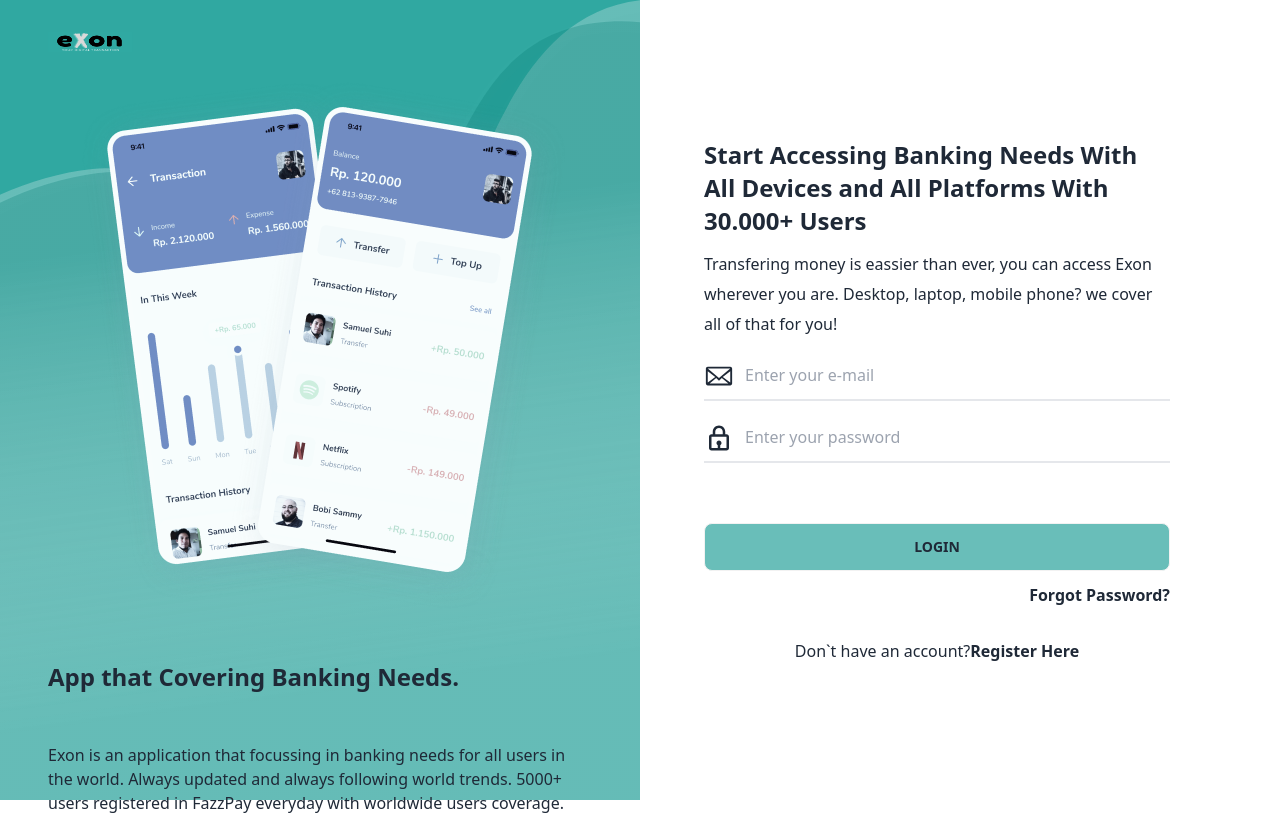
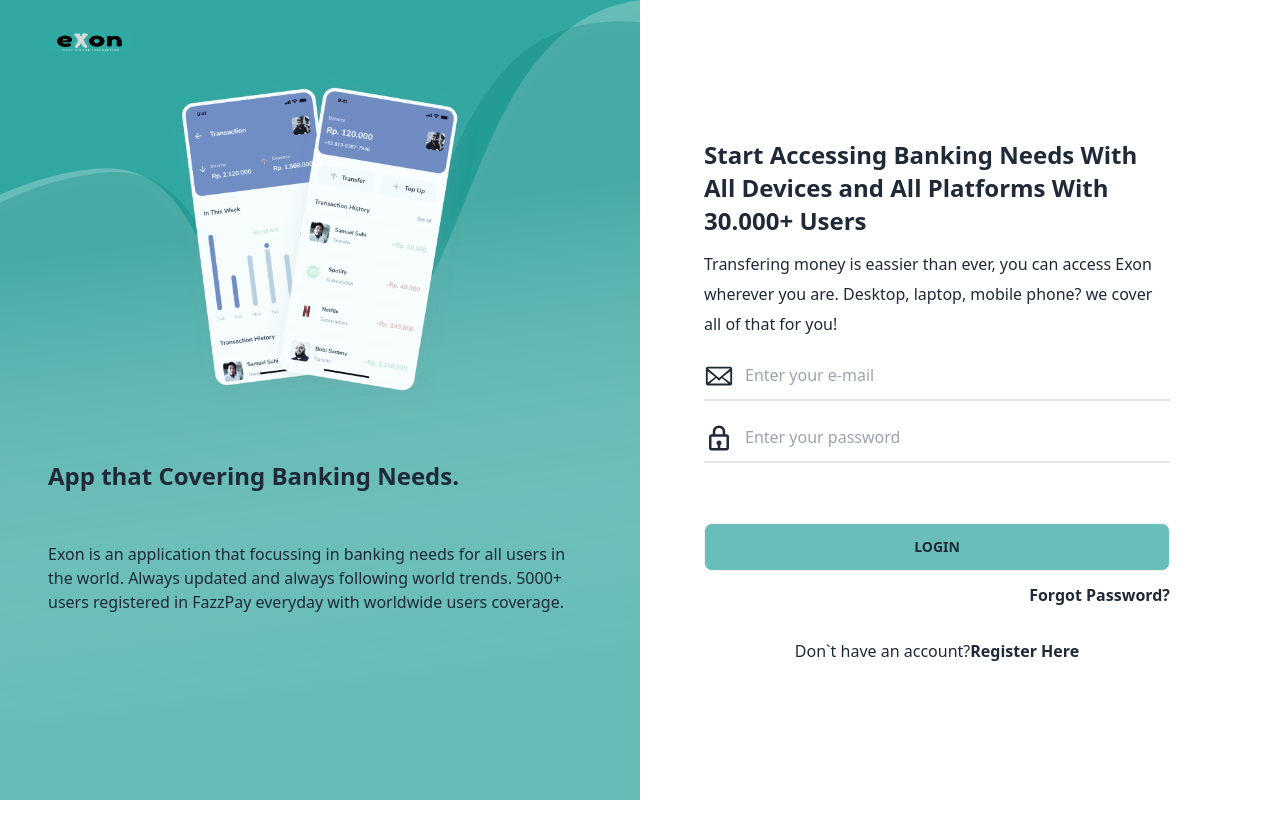
Before and after one commit to hendris27/fw15-exon, a Next.js app: page /auth/login in a window 1280 px wide. Built offline with nearby package versions, Linux system fonts and the light colour scheme.

Commit message:
fix login

```diff
--- a/src/pages/auth/login.js
+++ b/src/pages/auth/login.js
@@ -2,6 +2,7 @@ import React from 'react'
 import Link from 'next/link'
 import { GoMail } from 'react-icons/go'
 import { BiLock } from 'react-icons/bi'
+
 import Image from 'next/image'
 import logo from '../../assets/img/logo.png'
 import bg_login_side from '../../assets/img/bg_login_side.png'
@@ -11,11 +12,13 @@ function login() {
 		<div className="flex h-screen">
 			<div className="bg-login w-[50%] bg-cover bg-no-repeat md:block hidden flex flex-col justify-center items-center px-12 py-8">
 				<div className="">
-					<Image src={logo} className="w-[85px] h-[20px]" alt="picture_logo" />
+					<Link href="/">
+						<Image src={logo} className="w-[85px] h-[20px]" alt="picture_logo" />
+					</Link>
 				</div>
 				<div className="flex items-center justify-center">
-					<div className="flex items-center justify-center">
-						<Image src={bg_login_side} className="w-[100%]" alt="picture_bg" />
+					<div className="flex items-center justify-center  ">
+						<Image src={bg_login_side} className="w-[65%]" alt="picture_bg" />
 					</div>
 				</div>
 				<div className="flex flex-col gap-12 mt-8">
@@ -43,7 +46,7 @@ function login() {
 							</div>
 						</div>
 						<div className="w-full mt-12">
-							<button className="btn  bg-[#69BEB9] hover:bg-[#FECC01] w-full">login</button>
+							<button className="btn  bg-[#69BEB9] w-full">login</button>
 						</div>
 						<p className="text-right">
 							<Link className="font-bold" href="/forgotpassword">
@@ -54,7 +57,7 @@ function login() {
 					<div className="flex items-center justify-center">
 						<div className="mt-8">
 							Don`t have an account?
-							<Link className="font-bold" href="/register">
+							<Link className="font-bold" href="/auth/register">
 								Register Here
 							</Link>
 						</div>
```
